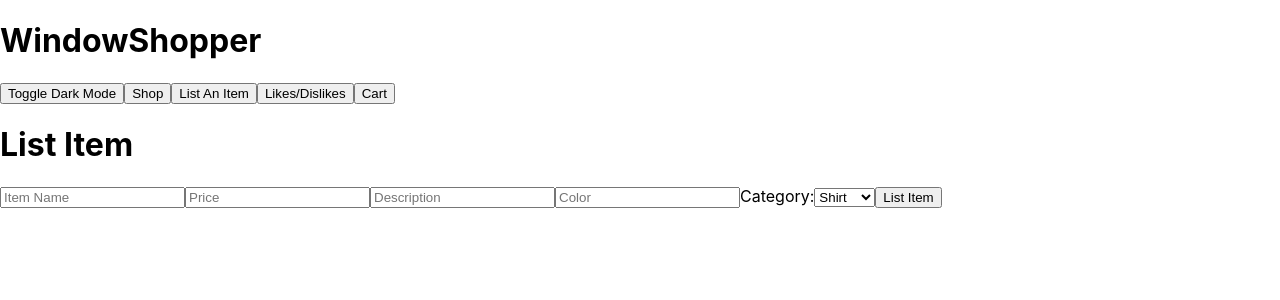
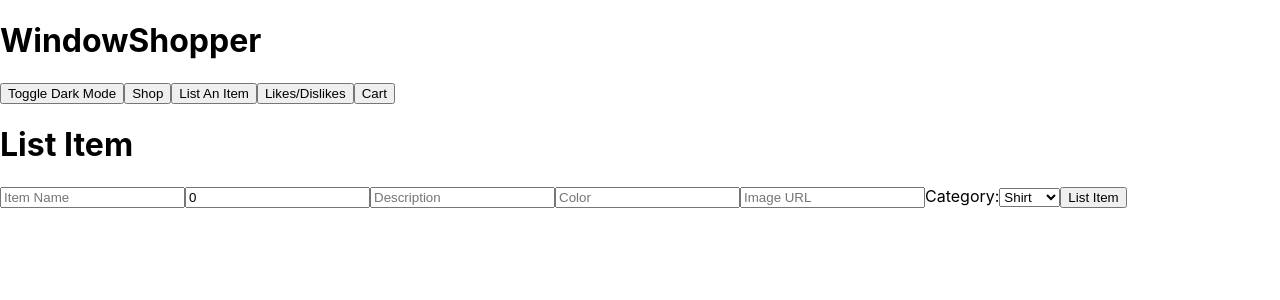
Before and after one commit to jawndrade/window-shopper, a React (Create React App) app: page /addItem in a window 1280 px wide. Shown: the top 300 px of the page. Built offline with nearby package versions, Linux system fonts and the light colour scheme; data requests are answered from the project's data file.

Commit message:
liza form functionality

```diff
--- a/src/App.js
+++ b/src/App.js
@@ -28,6 +28,11 @@ function App() {
     setDarkMode(!isDarkMode);
   }
 
+  //add new item to list
+  const handleAddItem = (newItem) => {
+    setItemList([...itemList, newItem])
+  }
+
   return (
       <Routes>
         <Route
@@ -52,7 +57,7 @@ function App() {
         />
         <Route
           path="/addItem"
-          element={<AddItem/>}
+          element={<AddItem handleAddItem={handleAddItem}/>}
         />
         <Route
           path="/windowshop"
--- a/src/components/AddItem.js
+++ b/src/components/AddItem.js
@@ -1,25 +1,110 @@
-import React from 'react';
+import React, { useState } from 'react';
+import { useNavigate } from "react-router-dom";
 import Header from './Header';
 
-export default function AddItem() {
+export default function AddItem({handleAddItem}) {
+  const navigate = useNavigate();
+  const initialData = {
+    name: "",
+    price: 0,
+    description: "",
+    color: "",
+    image: "",
+    category: ""
+  }
+
+  const [formData, setFormData] = useState(initialData)
+
+  const handleInputs = (e) => {
+    setFormData({...formData, [e.target.name]: e.target.value})
+  }
+
+  const handleSubmit = (e) => {
+    e.preventDefault();
+    const newItemObj = {
+      name: formData.name,
+      price: formData.price,
+      description: formData.description,
+      color: formData.color,
+      image: formData.image,
+      category: formData.category,
+    }
+    handleNewItemPost(newItemObj)
+  }
+
+  const handleNewItemPost = (formData) => {
+    fetch("http://localhost:3000/items", {
+      method: "POST",
+      headers: {
+        "Content-Type": "application/json"
+      },
+      body: JSON.stringify(formData)
+    })
+    .then(response => response.json())
+    .then(handleAddItem)
+    setFormData(initialData)
+    navigate("/shop")
+  }
+
 
   //TODO: POST New Item to DB.json || Redirect to SHOP onSubmit
   return (
     <>
         <Header/>
         <h1>List Item</h1>
-        <form>
-            <input type="text" placeholder="Item Name" required/>
-            <input type="text" placeholder="Price" required/>
-            <input type="text" placeholder="Description" required/>
-            <input type="text" placeholder="Color" required/>
-
+        <form onSubmit={handleSubmit}>
+            <input
+              type="text"
+              name="name"
+              placeholder="Item Name"
+              required
+              value={formData.name}
+              onChange={handleInputs}
+            />
+            <input
+              type="number"
+              name="price"
+              placeholder="Price"
+              step="0.01"
+              required
+              value={formData.price}
+              onChange={handleInputs}
+            />
+            <input
+              type="text"
+              name="description"
+              placeholder="Description"
+              required
+              value={formData.description}
+              onChange={handleInputs}
+            />
+            <input
+              type="text"
+              name="color"
+              placeholder="Color"
+              required
+              value={formData.color}
+              onChange={handleInputs}
+            />
+            <input
+              type="text"
+              name="image"
+              placeholder="Image URL"
+              required
+              value={formData.image}
+              onChange={handleInputs}
+            />
             <label for="category">Category:</label>
-            <select name="category" id="category" required>
+            <select
+              name="category"
+              id="category"
+              required
+              value={formData.category}
+              onChange={handleInputs}
+            >
                 <option value="shirt">Shirt</option>
                 <option value="pants">Pants</option>
                 <option value="shoes">Shoes</option>
-                <option value="hat">Hat</option>
                 <option value="jacket">Jacket</option>
             </select>
 
```
